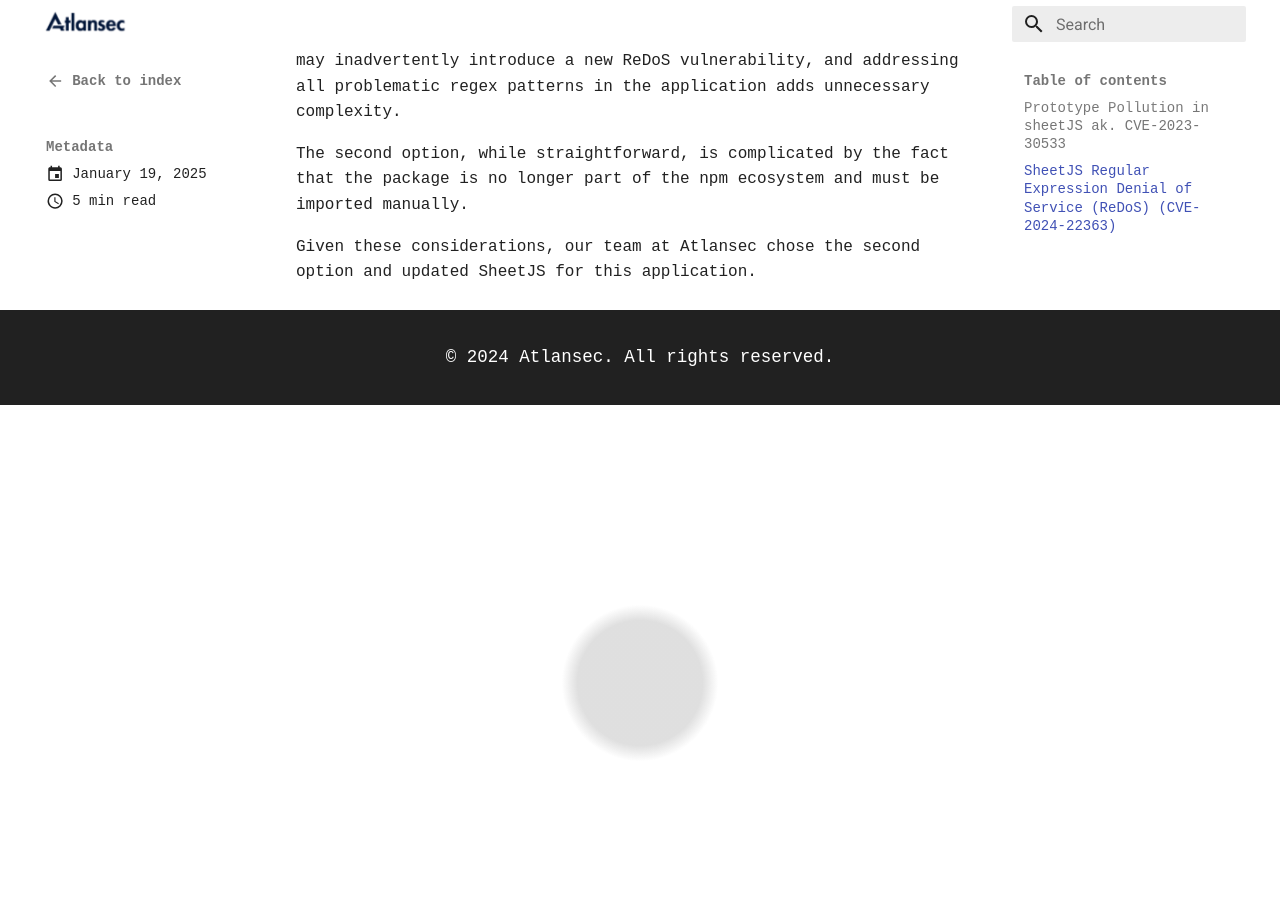
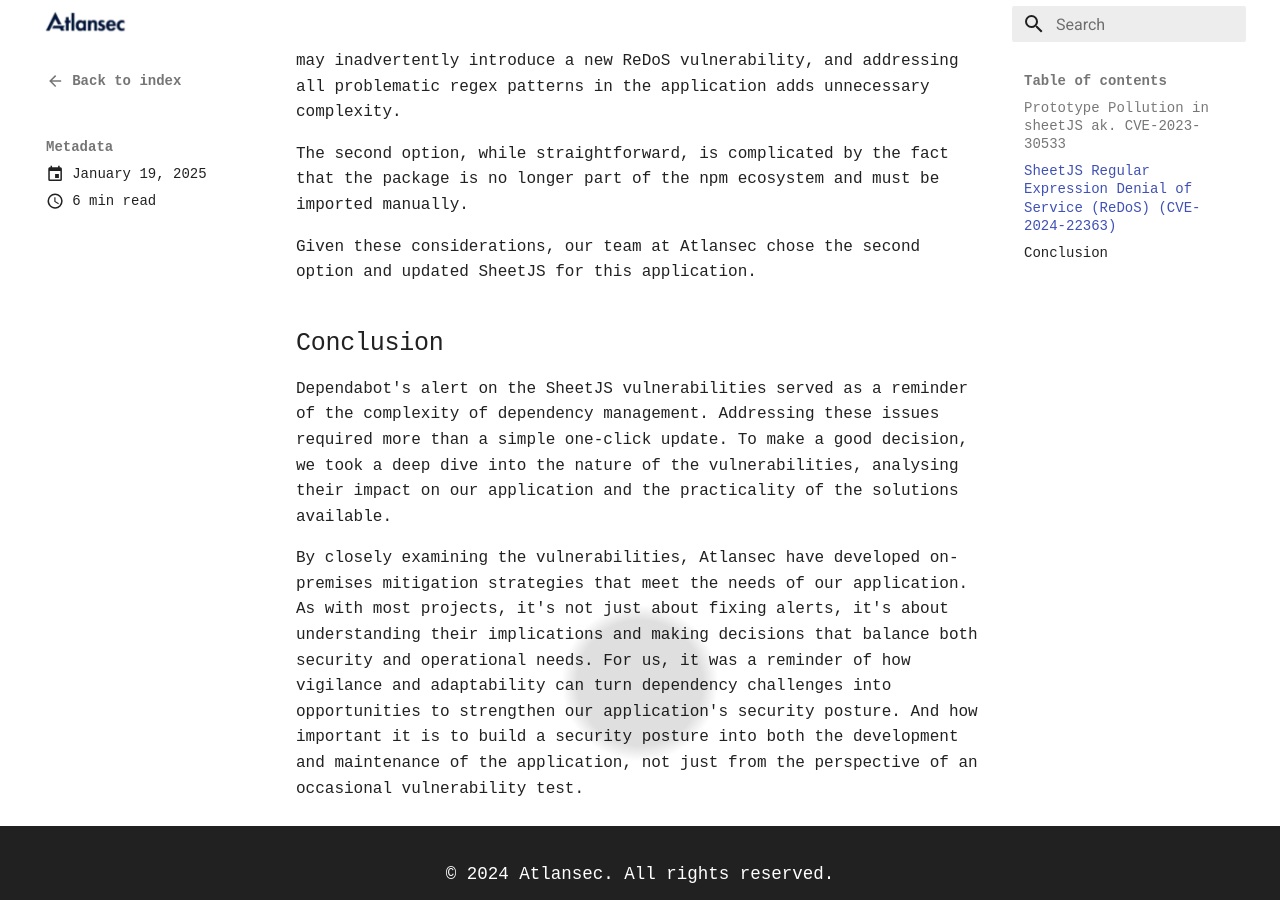
Before and after one commit to AtlanSec/Atlansec-Web, an MkDocs documentation site: the page built from docs/blog/posts/19-01-2025.md, in a window 1280 px wide and 900 px high, scrolled down 4267 px. Built offline with MkDocs 1.6.1 and Material for MkDocs 9.7.7, drawn with Linux system fonts in a browser that asks for light colours.

Commit message:
Dependabot met SheetJS conclusion

```diff
--- a/docs/blog/posts/19-01-2025.md
+++ b/docs/blog/posts/19-01-2025.md
@@ -1,6 +1,6 @@
 ---
 title: "The day that Dependabot met SheetJS"
-summary: “Challenge, Train, Flag explores CTF challenges to enhance cybersecurity skills, focusing on exploiting vulnerabilities like SSRF, JWT forging, and SQL injection in real-world scenarios.”
+summary: “This article explores how Dependabot flagged vulnerabilities in SheetJS (xlsx) after its exit from the NPM ecosystem, highlighting challenges like prototype pollution and ReDoS. It details the investigation, risk assessment, and mitigation strategies adopted to ensure application security amidst dependency management hurdles.”
 date: 2025-01-19
 tag:
     - Cybersecurity
@@ -70,3 +70,9 @@
 The second option, while straightforward, is complicated by the fact that the package is no longer part of the npm ecosystem and must be imported manually.
 
 Given these considerations, our team at Atlansec chose the second option and updated SheetJS for this application.
+
+## Conclusion
+
+Dependabot's alert on the SheetJS vulnerabilities served as a reminder of the complexity of dependency management. Addressing these issues required more than a simple one-click update. To make a good decision, we took a deep dive into the nature of the vulnerabilities, analysing their impact on our application and the practicality of the solutions available.
+
+By closely examining the vulnerabilities, Atlansec have developed on-premises mitigation strategies that meet the needs of our application. As with most projects, it's not just about fixing alerts, it's about understanding their implications and making decisions that balance both security and operational needs. For us, it was a reminder of how vigilance and adaptability can turn dependency challenges into opportunities to strengthen our application's security posture. And how important it is to build a security posture into both the development and maintenance of the application, not just from the perspective of an occasional vulnerability test.
```
